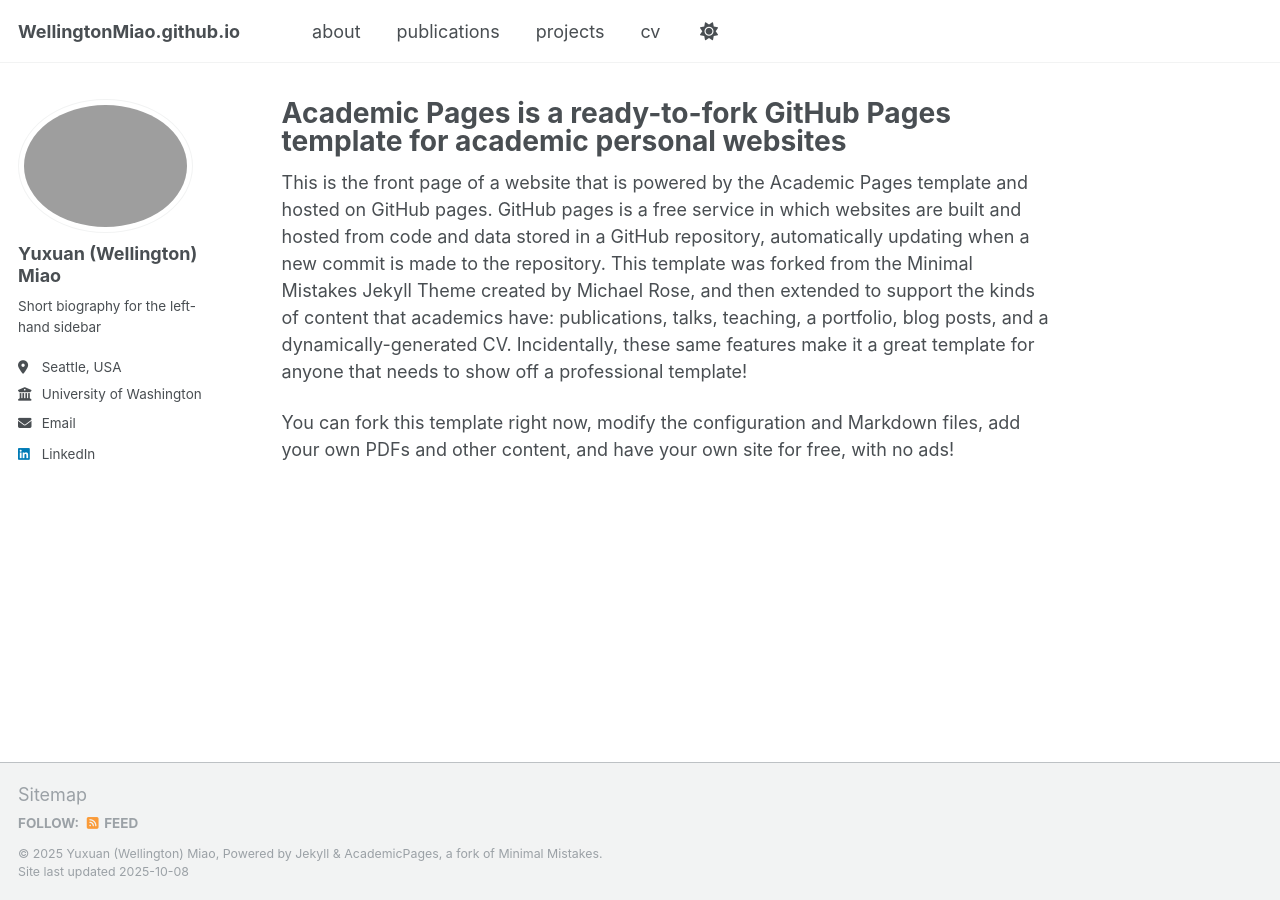
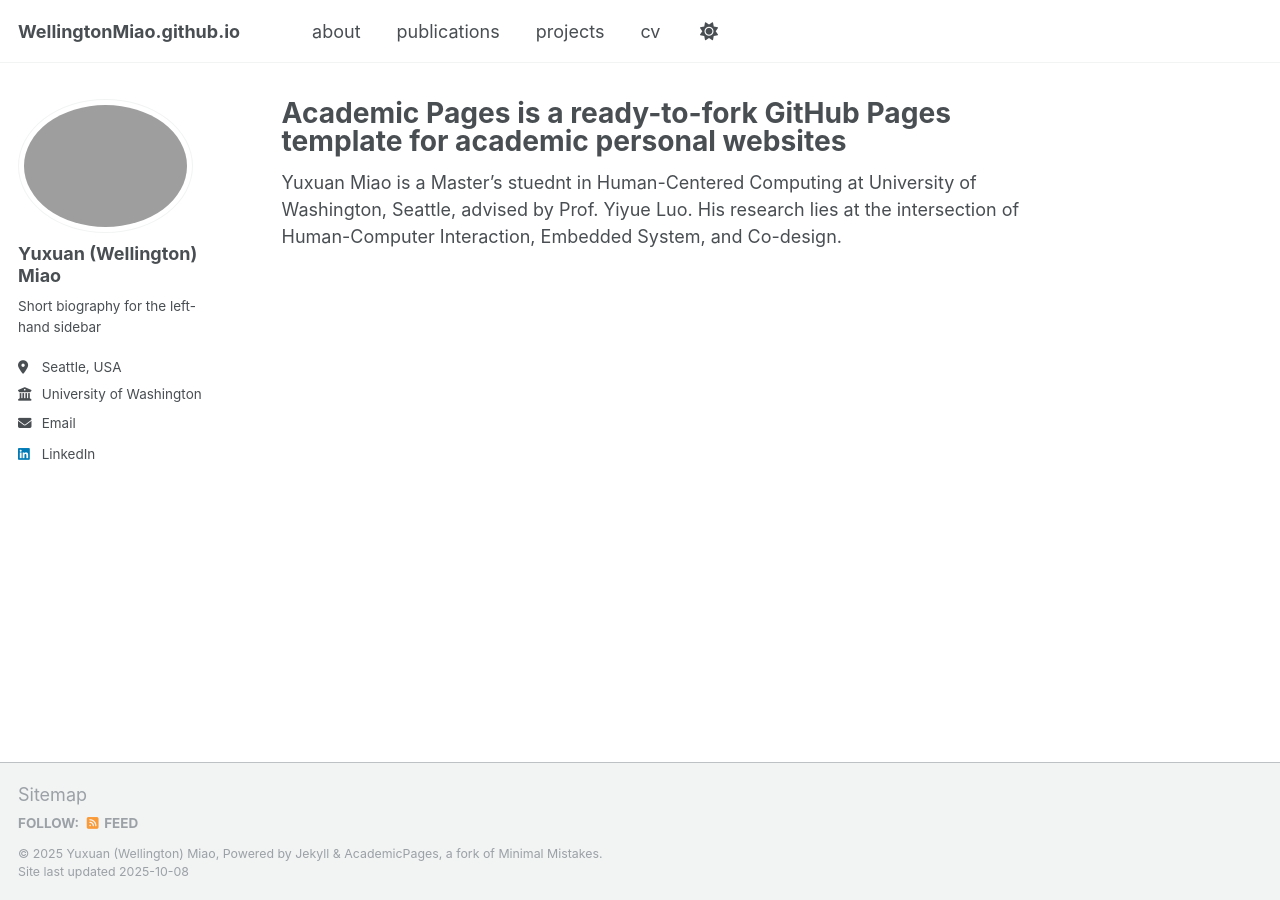
Before and after one commit to WellingtonMiao/WellingtonMiao.github.io, a Jekyll site: the page built from _pages/about.md, in a window 1280 px wide. Built offline with Jekyll 4.4.1, drawn with Linux system fonts in a browser that asks for light colours; a script that is not in the unit is left out.

Commit message:
Update about.md

```diff
--- a/_pages/about.md
+++ b/_pages/about.md
@@ -7,6 +7,4 @@
   - /about.html
 ---
 
-This is the front page of a website that is powered by the Academic Pages template and hosted on GitHub pages. GitHub pages is a free service in which websites are built and hosted from code and data stored in a GitHub repository, automatically updating when a new commit is made to the repository. This template was forked from the Minimal Mistakes Jekyll Theme created by Michael Rose, and then extended to support the kinds of content that academics have: publications, talks, teaching, a portfolio, blog posts, and a dynamically-generated CV. Incidentally, these same features make it a great template for anyone that needs to show off a professional template!
-
-You can fork this template right now, modify the configuration and Markdown files, add your own PDFs and other content, and have your own site for free, with no ads!
+Yuxuan Miao is a Master's stuednt in Human-Centered Computing at University of Washington, Seattle, advised by Prof. Yiyue Luo. His research lies at the intersection of Human-Computer Interaction, Embedded System, and Co-design.
```
